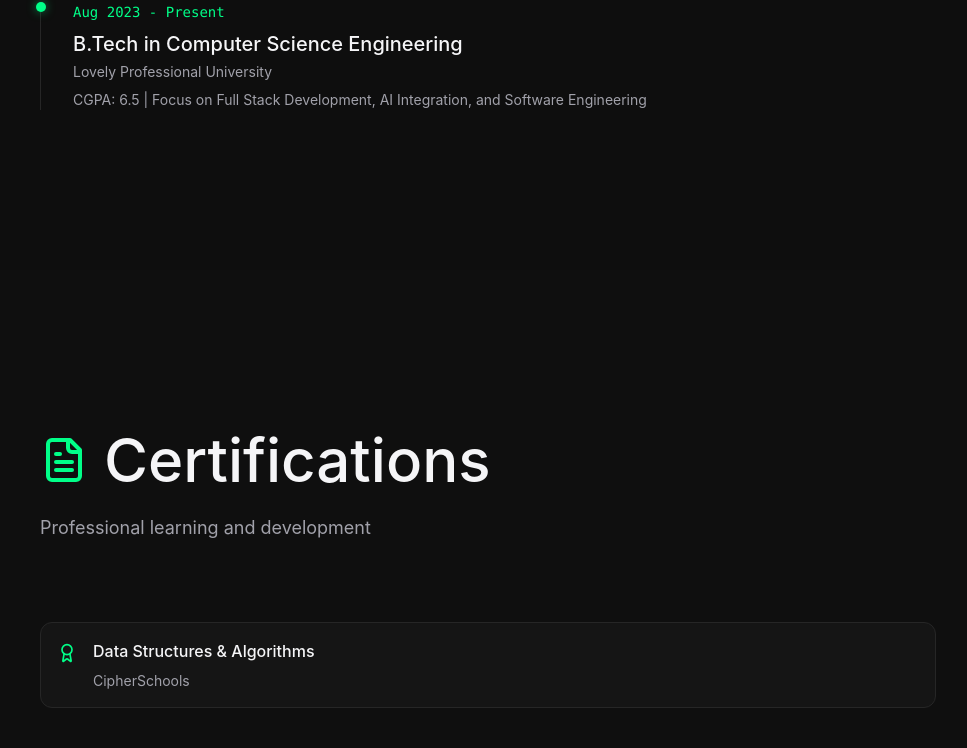
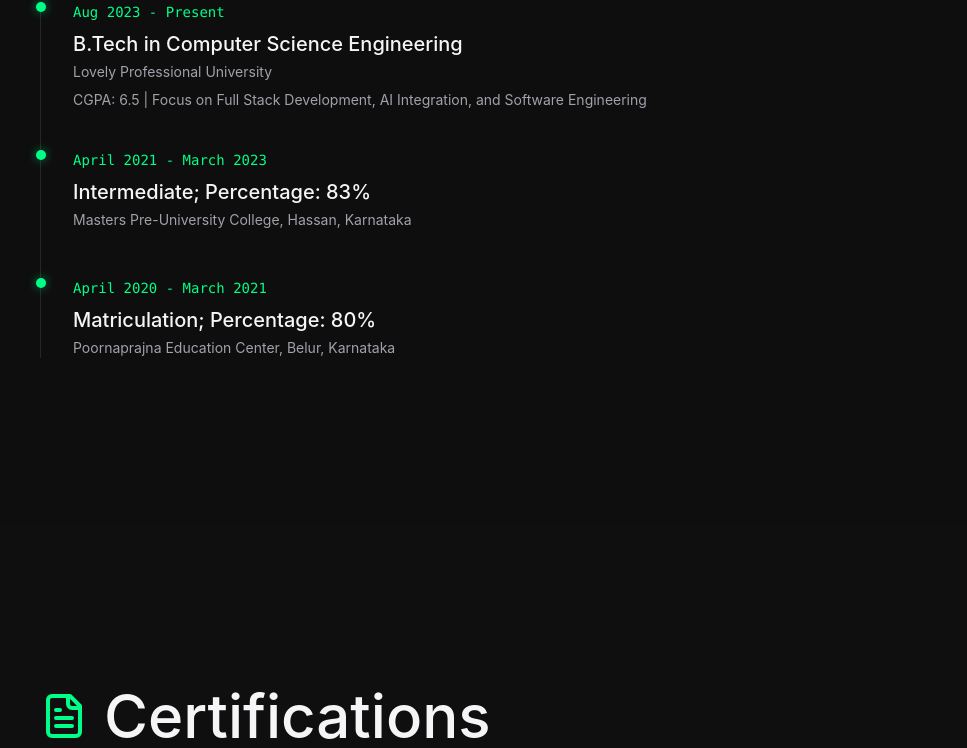
Before and after one commit to Harry-shetty/Portfolio, a React (Vite) app: page / in a window 1280 px wide. Shown: the part 4904-5652 px from the top of the page, without its empty margins (152-1119 px from the left). Built offline with nearby package versions, Linux system fonts and the light colour scheme.

Commit message:
feat(education): add two more education entries below existing entry

```diff
--- a/src/app/App.tsx
+++ b/src/app/App.tsx
@@ -487,6 +487,16 @@
               institution="Lovely Professional University"
               details="CGPA: 6.5 | Focus on Full Stack Development, AI Integration, and Software Engineering"
             />
+            <EducationItem
+              period="April 2021 - March 2023"
+              degree="Intermediate; Percentage: 83%"
+              institution="Masters Pre-University College, Hassan, Karnataka"
+            />
+            <EducationItem
+              period="April 2020 - March 2021"
+              degree="Matriculation; Percentage: 80%"
+              institution="Poornaprajna Education Center, Belur, Karnataka"
+            />
           </div>
         </div>
       </section>
```
